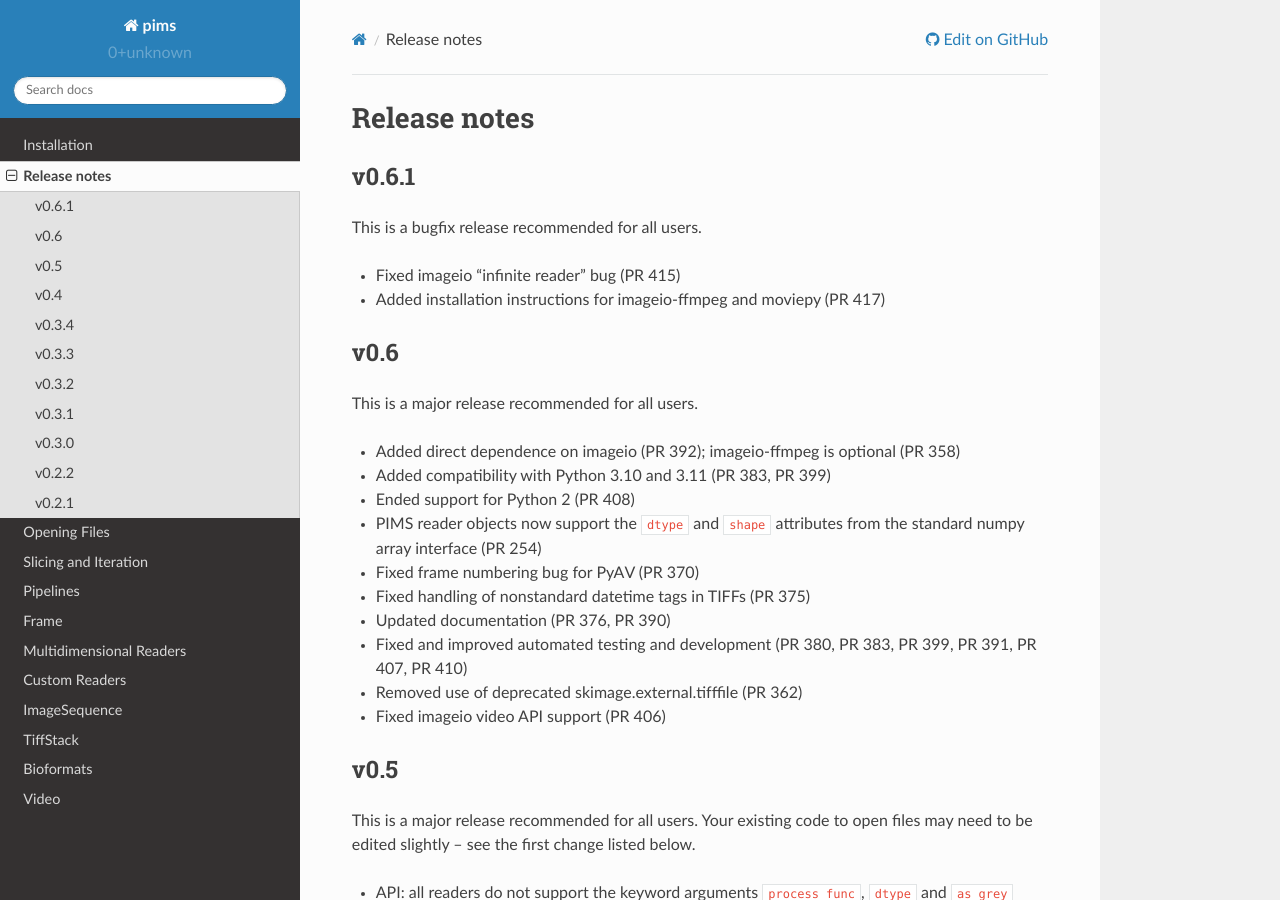
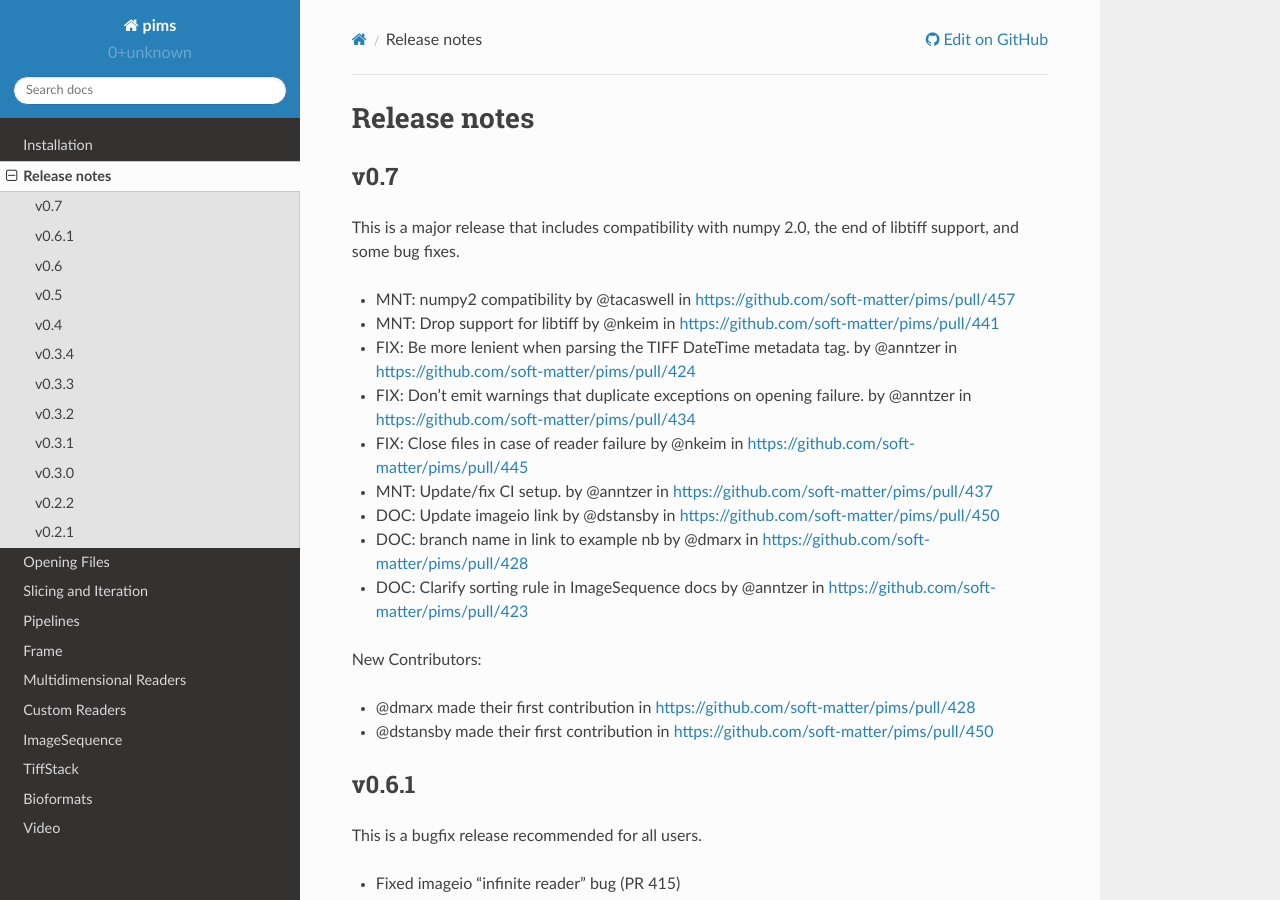
Before and after one commit to soft-matter/pims, a Sphinx documentation site: the page built from doc/source/release_notes.rst, in a window 1280 px wide and 900 px high. Built offline with Sphinx 7.4.7 and the Read the Docs theme 2.0.0, drawn with Linux system fonts in a browser that asks for light colours.

Commit message:
DOC: Release notes for v0.7

```diff
--- a/doc/source/release_notes.rst
+++ b/doc/source/release_notes.rst
@@ -1,5 +1,37 @@
 Release notes
 =============
+
+v0.7
+------
+This is a major release that includes compatibility with numpy 2.0, the
+end of libtiff support, and some bug fixes.
+
+-  MNT: numpy2 compatibility by @tacaswell in
+   https://github.com/soft-matter/pims/pull/457
+-  MNT: Drop support for libtiff by @nkeim in
+   https://github.com/soft-matter/pims/pull/441
+-  FIX: Be more lenient when parsing the TIFF DateTime metadata tag. by
+   @anntzer in https://github.com/soft-matter/pims/pull/424
+-  FIX: Don’t emit warnings that duplicate exceptions on opening
+   failure. by @anntzer in https://github.com/soft-matter/pims/pull/434
+-  FIX: Close files in case of reader failure by @nkeim in
+   https://github.com/soft-matter/pims/pull/445
+-  MNT: Update/fix CI setup. by @anntzer in
+   https://github.com/soft-matter/pims/pull/437
+-  DOC: Update imageio link by @dstansby in
+   https://github.com/soft-matter/pims/pull/450
+-  DOC: branch name in link to example nb by @dmarx in
+   https://github.com/soft-matter/pims/pull/428
+-  DOC: Clarify sorting rule in ImageSequence docs by @anntzer in
+   https://github.com/soft-matter/pims/pull/423
+
+New Contributors:
+
+-  @dmarx made their first contribution in
+   https://github.com/soft-matter/pims/pull/428
+-  @dstansby made their first contribution in
+   https://github.com/soft-matter/pims/pull/450
+
 
 v0.6.1
 ------
```
